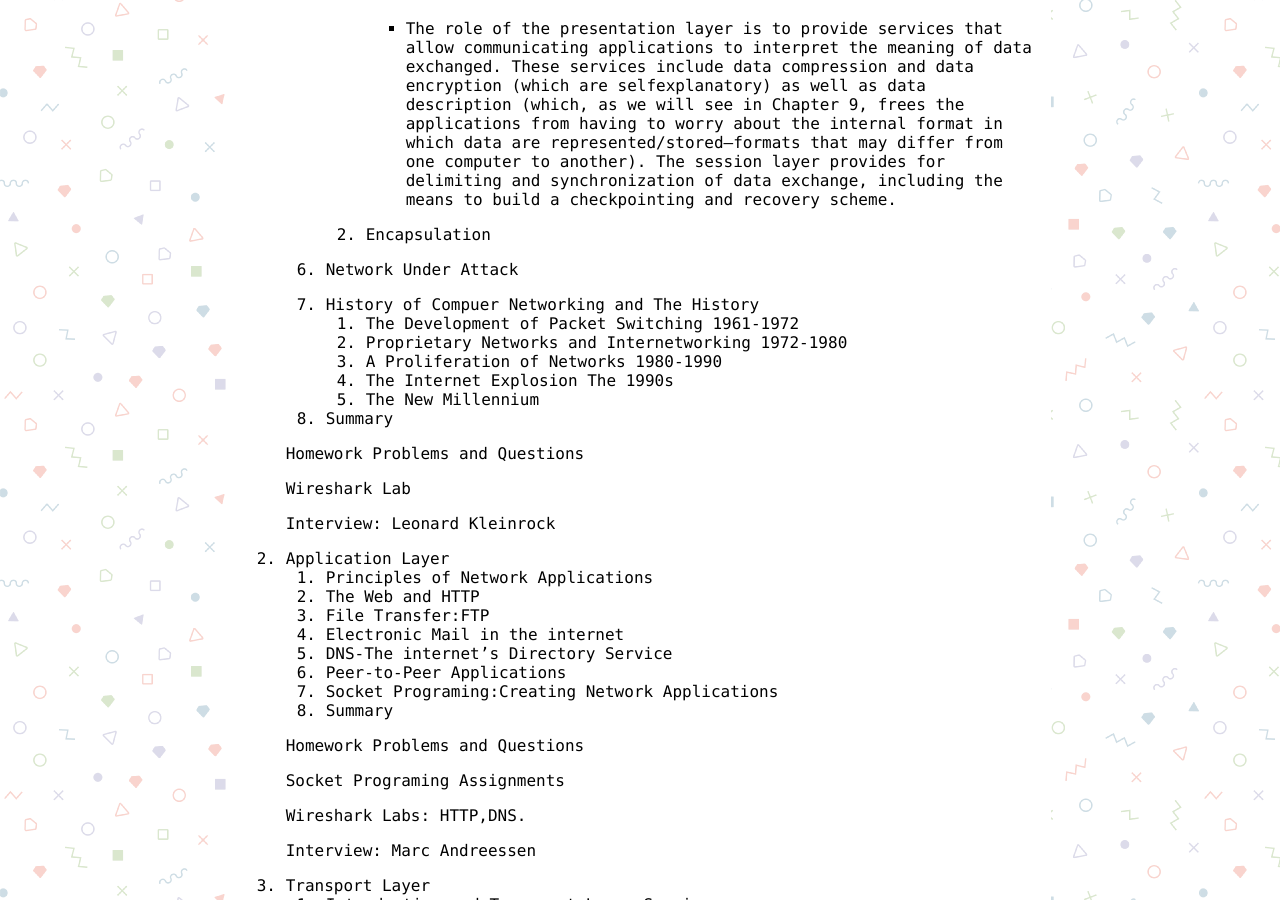
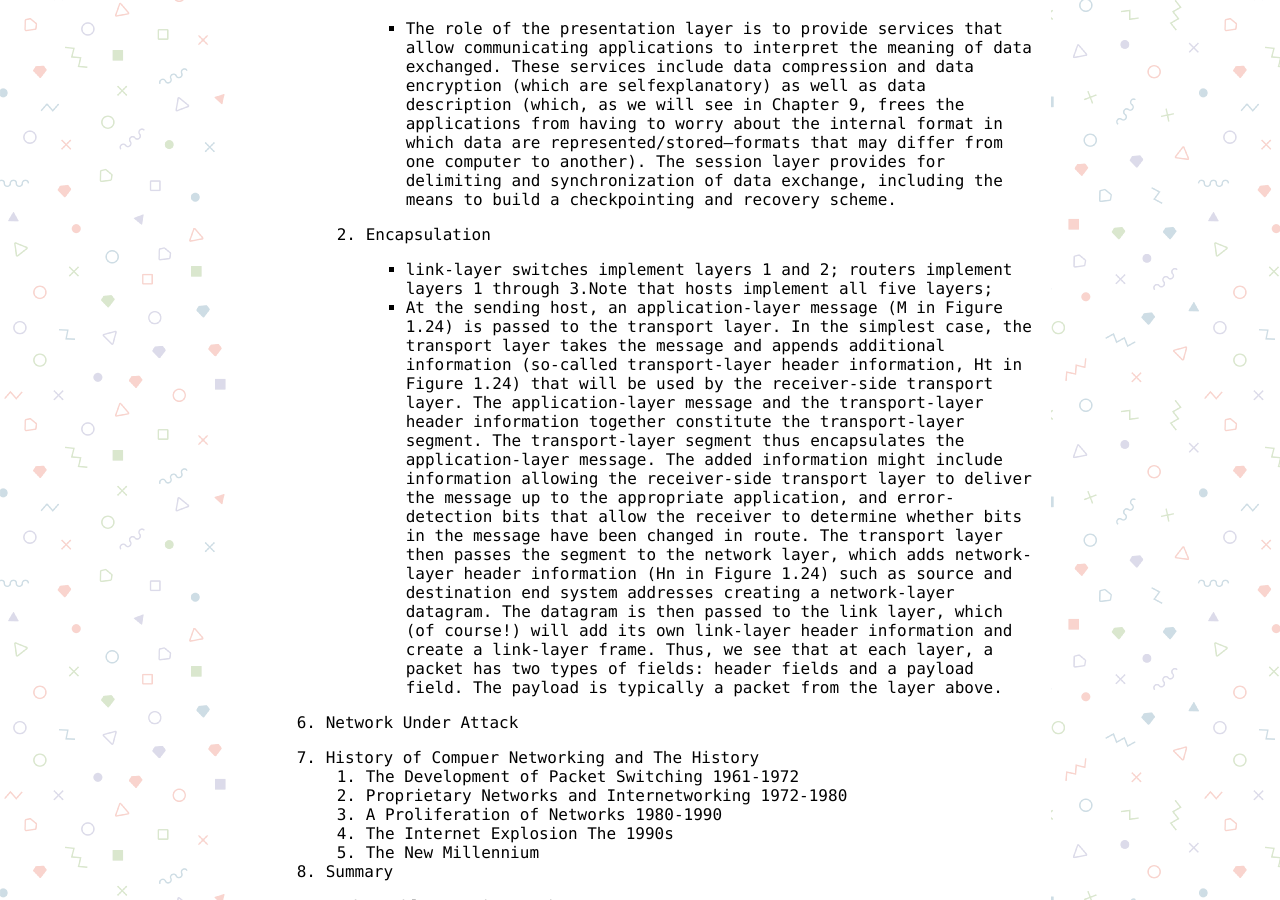
Before and after one commit to MannixSuo/docs, a Jekyll site: the page built from _posts/2019-10-8-Computer Networking.md, in a window 1280 px wide and 900 px high, scrolled down 7309 px. Built offline with Jekyll 4.4.1, drawn with Linux system fonts in a browser that asks for light colours; formulas are drawn with MathJax 3.

Commit message:
Update 2019-10-8-Computer Networking.md

```diff
--- a/_posts/2019-10-8-Computer Networking.md
+++ b/_posts/2019-10-8-Computer Networking.md
@@ -167,6 +167,9 @@ use_math: true
 
         2. Encapsulation
 
+            * link-layer switches implement layers 1 and 2; routers implement layers 1 through 3.Note that hosts implement all five layers;
+            * At the sending host, an application-layer message (M in Figure 1.24) is passed to the transport layer. In the simplest case, the transport layer takes the message and appends additional information (so-called transport-layer header information, Ht in Figure 1.24) that will be used by the receiver-side transport layer. The application-layer message and the transport-layer header information together constitute the transport-layer segment. The transport-layer segment thus encapsulates the application-layer message. The added information might include information allowing the receiver-side transport layer to deliver the message up to the appropriate application, and error-detection bits that allow the receiver to determine whether bits in the message have been changed in route. The transport layer then passes the segment to the network layer, which adds network-layer header information (Hn in Figure 1.24) such as source and destination end system addresses creating a network-layer datagram. The datagram is then passed to the link layer, which (of course!) will add its own link-layer header information and create a link-layer frame. Thus, we see that at each layer, a packet has two types of fields: header fields and a payload field. The payload is typically a packet from the layer above.
+
     6. Network Under Attack
 
     7. History of Compuer Networking and The History
```
